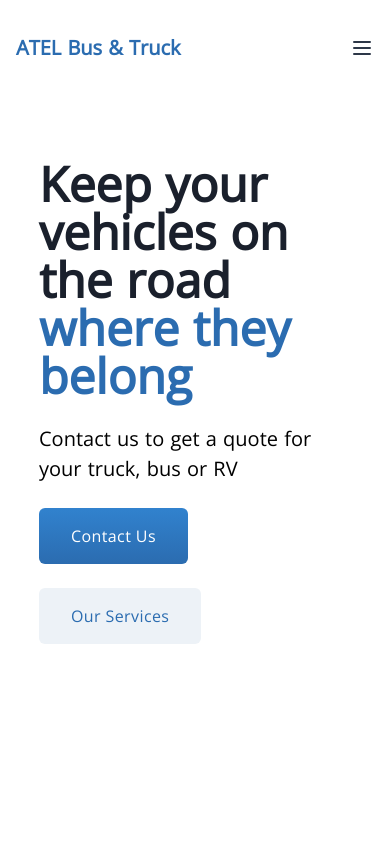
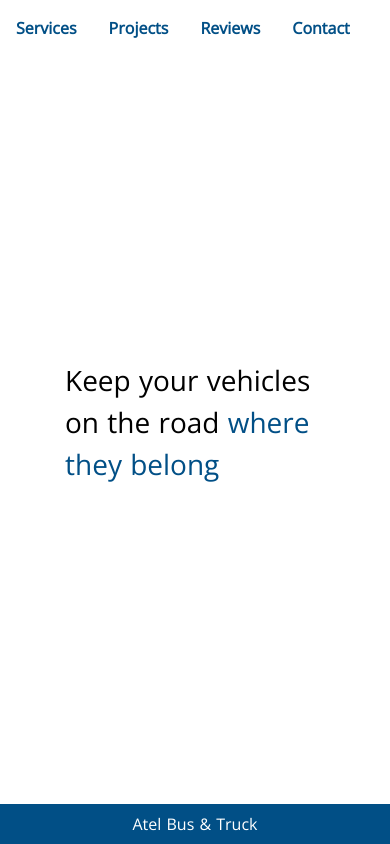
Before and after one commit to logan-connolly/atelbus, a Nuxt app: page / in a window 390 px wide. Built offline with nearby package versions, Linux system fonts and the light colour scheme.

Commit message:
Adapt page layouter, header, footer to use css grid

```diff
--- a/components/PageLayout.vue
+++ b/components/PageLayout.vue
@@ -14,7 +14,9 @@
           <div class="flex mt-6 mb-12 justify-center">
             <div class="w-16 h-1 rounded-full bg-blue-700 inline-flex"></div>
           </div>
-          <slot></slot>
+          <div>
+            <slot></slot>
+          </div>
         </div>
       </div>
     </section>
@@ -23,6 +25,6 @@
 
 <script>
 export default {
-  props: ["name", "desc"],
+  props: ["name", "desc"]
 };
 </script>
--- /dev/null
+++ b/components/TheFooter.vue
@@ -0,0 +1,18 @@
+<template>
+  <div class="footer-grid">Atel Bus & Truck</div>
+</template>
+
+<script>
+export default {};
+</script>
+
+<style scoped>
+.footer-grid {
+  display: flex;
+  justify-content: center;
+  align-items: center;
+  grid-column: 1 / -1;
+  background: #014f86;
+  color: #fff;
+}
+</style>
--- a/components/TheNavbar.vue
+++ b/components/TheNavbar.vue
@@ -1,93 +1,30 @@
 <template>
-  <nav class="bg-white">
-    <div class="max-w-3xl mx-auto px-4 pt-4 sm:px-6 lg:px-8">
-      <div class="flex items-center justify-between h-16">
-        <div class="flex items-center">
-          <div class="flex-shrink-0">
-            <nuxt-link to="/" class="font-black text-xl text-blue-700">
-              ATEL Bus & Truck
-            </nuxt-link>
-          </div>
-          <div class="hidden md:block">
-            <div class="ml-10 flex">
-              <ul v-for="item in items" :key="item">
-                <nuxt-link
-                  :to="item.link"
-                  class="mt-1 block ml-4 px-3 py-2 rounded-md text-lg font-medium text-gray-800 hover:text-white hover:bg-blue-700 focus:outline-none focus:text-white focus:bg-blue-700"
-                  >{{ item.title }}</nuxt-link
-                >
-              </ul>
-            </div>
-          </div>
-        </div>
-        <div class="-mr-2 flex md:hidden">
-          <!-- Mobile menu button -->
-          <button
-            @click="toggle"
-            class="inline-flex items-center justify-center p-2 rounded-md text-gray-800 hover:text-white hover:bg-blue-700 focus:outline-none focus:bg-blue-700 focus:text-white"
-          >
-            <svg
-              :class="[isOpen ? 'hidden' : 'block', 'h-6 w-6']"
-              stroke="currentColor"
-              fill="none"
-              viewBox="0 0 24 24"
-            >
-              <path
-                stroke-linecap="round"
-                stroke-linejoin="round"
-                stroke-width="2"
-                d="M4 6h16M4 12h16M4 18h16"
-              ></path>
-            </svg>
-            <svg
-              :class="[isOpen ? 'block' : 'hidden', 'h-6 w-6']"
-              stroke="currentColor"
-              fill="none"
-              viewBox="0 0 24 24"
-            >
-              <path
-                stroke-linecap="round"
-                stroke-linejoin="round"
-                stroke-width="2"
-                d="M6 18L18 6M6 6l12 12"
-              ></path>
-            </svg>
-          </button>
-        </div>
-      </div>
-    </div>
-    <!-- Mobile menu button -->
-    <div :class="[isOpen ? '' : 'hidden', 'md:hidden']">
-      <div class="px-2 pt-2 pb-3 sm:px-3">
-        <ul v-for="item in items" :key="item">
-          <nuxt-link
-            :to="item.link"
-            class="mt-1 block ml-4 px-3 py-2 rounded-md text-lg font-medium text-gray-800 hover:text-white hover:bg-blue-700 focus:outline-none focus:text-white focus:bg-blue-700"
-            >{{ item.title }}</nuxt-link
-          >
-        </ul>
-      </div>
-    </div>
-  </nav>
+  <div class="nav-items">
+    <nuxt-link to="services" class="nav-item">Services</nuxt-link>
+    <nuxt-link to="projects" class="nav-item">Projects</nuxt-link>
+    <nuxt-link to="reviews" class="nav-item">Reviews</nuxt-link>
+    <nuxt-link to="contact" class="nav-item">Contact</nuxt-link>
+  </div>
 </template>
 
 <script>
-export default {
-  data() {
-    return {
-      items: [
-        { link: "services", title: "Services" },
-        { link: "projects", title: "Projects" },
-        { link: "reviews", title: "Reviews" },
-        { link: "contact", title: "Contact" }
-      ],
-      isOpen: false
-    };
-  },
-  methods: {
-    toggle() {
-      this.isOpen = !this.isOpen;
-    }
-  }
-};
+export default {};
 </script>
+
+<style scoped>
+.nav-items {
+  grid-column: 1 / -2;
+  display: flex;
+  margin-left: auto;
+}
+
+.nav-item {
+  margin: 1em 1em;
+  color: #014f86;
+  font-weight: 700;
+}
+
+.nav-item:hover {
+  color: #2a6f97;
+}
+</style>
--- a/layouts/default.vue
+++ b/layouts/default.vue
@@ -1,18 +1,37 @@
 <template>
-  <div>
+  <div class="grid-page">
     <TheNavbar />
-    <div class="container">
+    <div class="content">
       <Nuxt />
     </div>
+    <TheFooter />
   </div>
 </template>
 
 <script>
 import TheNavbar from "@/components/TheNavbar.vue";
+import TheFooter from "@/components/TheFooter.vue";
 
 export default {
   components: {
-    TheNavbar
+    TheNavbar,
+    TheFooter
   }
 };
 </script>
+
+<style>
+.grid-page {
+  display: grid;
+  grid-template-columns: repeat(12, 1fr);
+  grid-template-rows: 40px auto 40px;
+  width: 100%;
+  height: 100vh;
+}
+
+.content {
+  display: flex;
+  grid-column: 3 / -3;
+  grid-row: 2;
+}
+</style>
--- a/package.json
+++ b/package.json
@@ -13,6 +13,8 @@
     "nuxt": "^2.14.6"
   },
   "devDependencies": {
-    "@nuxtjs/tailwindcss": "^3.1.0"
+    "@nuxtjs/tailwindcss": "^3.1.0",
+    "eslint": "^7.16.0",
+    "eslint-plugin-vue": "^7.3.0"
   }
 }
--- a/pages/index.vue
+++ b/pages/index.vue
@@ -1,29 +1,38 @@
 <template>
-  <div class="lg:2/6 xl:w-2/4 mt-20 lg:mt-40 lg:ml-16 text-left">
-    <div class="text-5xl font-semibold text-gray-900 leading-none">
+  <div class="welcome">
+    <div class="welcome-title">
       Keep your vehicles on the road
-      <span class="text-blue-700">where they belong</span>
+      <span class="welcome-subtitle">where they belong</span>
     </div>
-    <div class="mt-6 text-xl font-light text-true-gray-500 antialiased">
-      Contact us to get a quote for your truck, bus or RV
-    </div>
-    <nuxt-link to="contact">
-      <button
-        class="mt-6 mr-2 px-8 py-4 rounded-md font-normal tracking-wide bg-gradient-to-b from-blue-600 to-blue-700 text-white outline-none focus:outline-none hover:shadow-lg hover:from-blue-700 transition duration-200 ease-in-out"
-      >
-        Contact Us
-      </button>
-    </nuxt-link>
-    <nuxt-link to="services">
-      <button
-        class="mt-6 px-8 py-4 rounded-md font-normal tracking-wide bg-gray-200 text-blue-700 outline-none focus:outline-none hover:shadow-lg hover:from-blue-700 transition duration-200 ease-in-out"
-      >
-        Our Services
-      </button>
-    </nuxt-link>
   </div>
 </template>
 
 <script>
 export default {};
 </script>
+
+<style scoped>
+.welcome {
+  display: flex;
+  justify-content: center;
+  align-items: center;
+}
+
+.welcome-title {
+  font-size: 2.75rem;
+}
+
+.welcome-subtitle {
+  font-size: 2.75rem;
+  color: #014f86;
+}
+
+@media screen and (max-width: 600px) {
+  .welcome-title {
+    font-size: 1.75rem;
+  }
+  .welcome-subtitle {
+    font-size: 1.75rem;
+  }
+}
+</style>
```
Also changed, not shown: .eslintrc.js (added), 1 other file (tests, documents, lock files or other folders).
